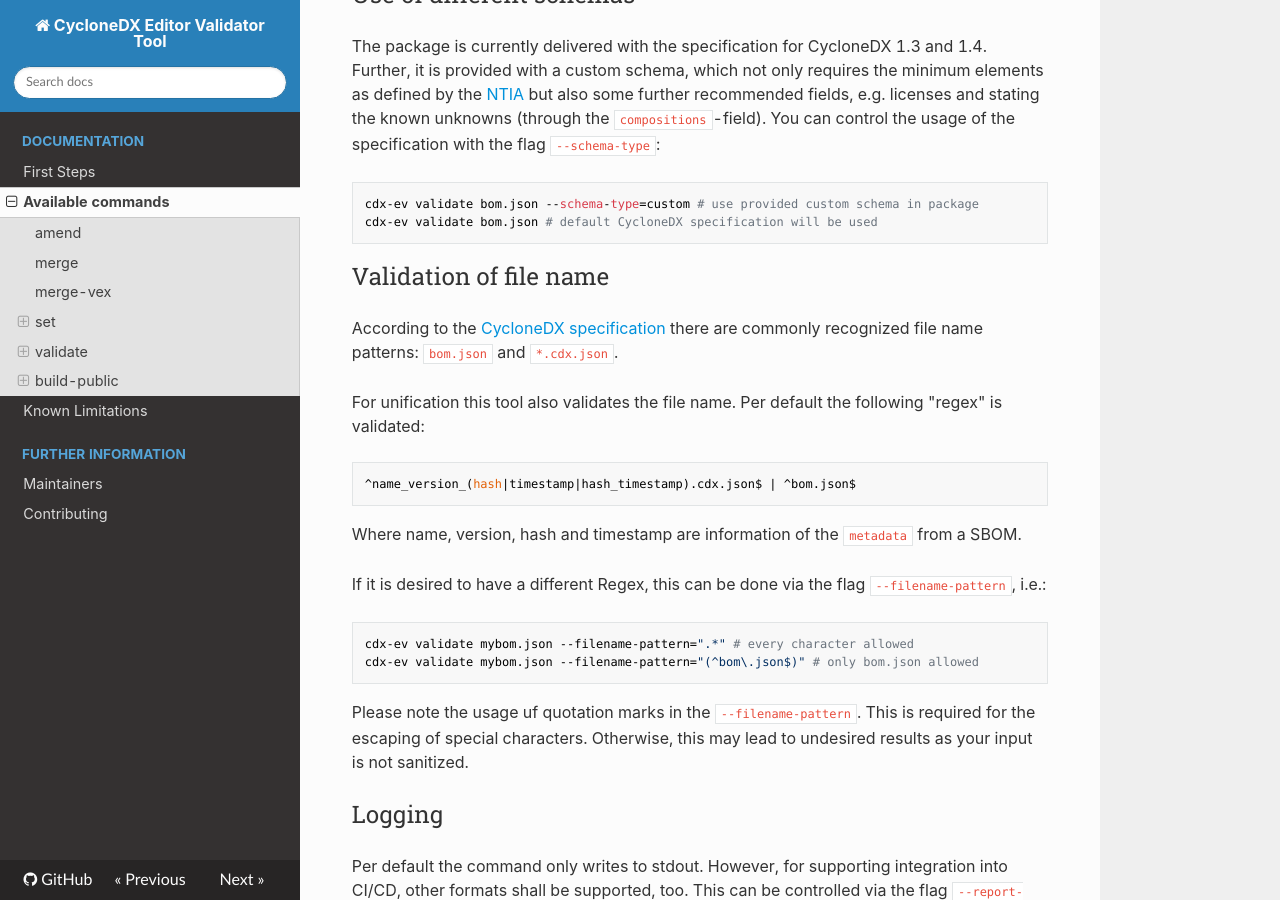
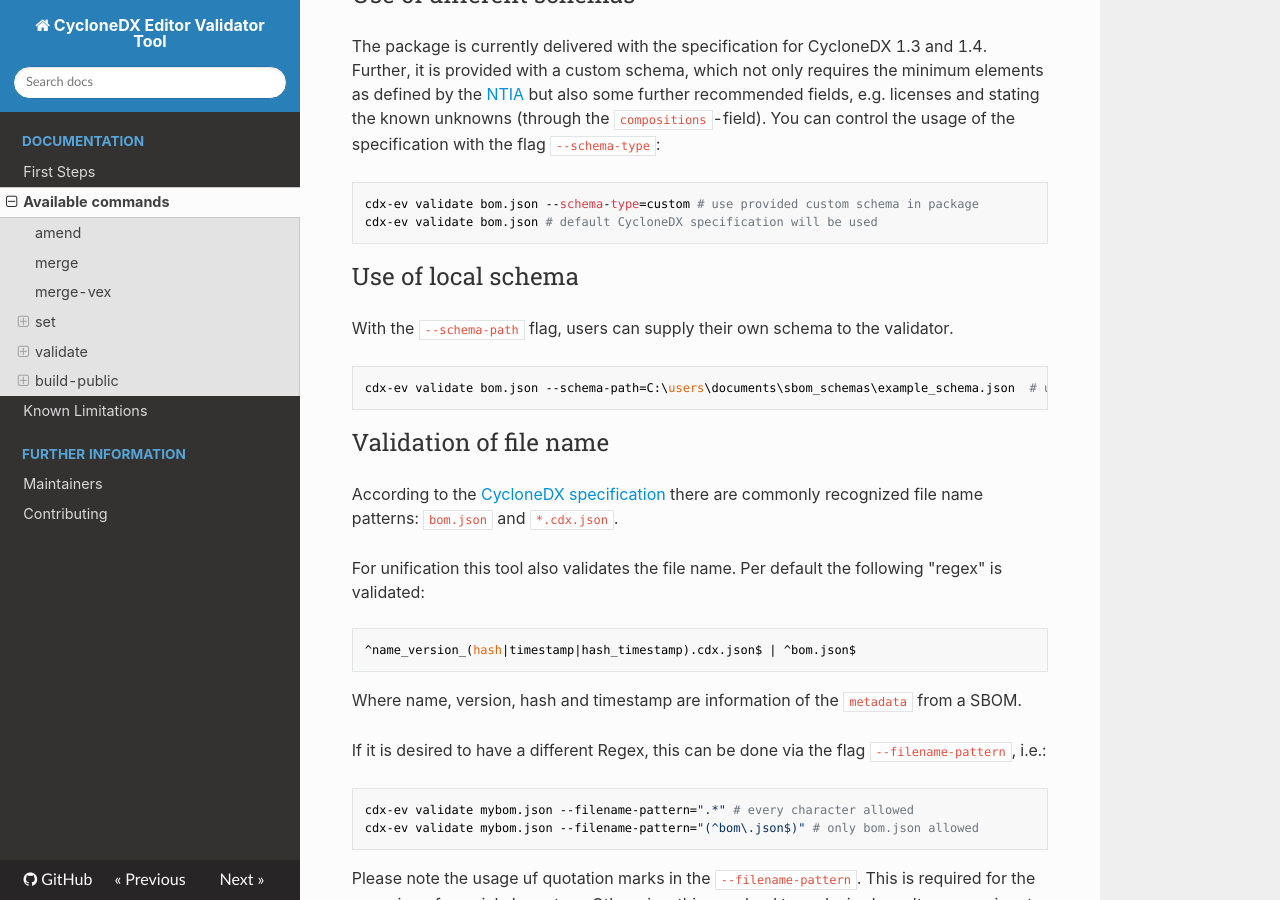
Before and after one commit to Festo-se/cyclonedx-editor-validator, an MkDocs documentation site: the page built from docs/available_commands.md, in a window 1280 px wide and 900 px high, scrolled down 4406 px. Built offline with MkDocs 1.6.1, drawn with Linux system fonts in a browser that asks for light colours; nearby versions of some CDN libraries; some web fonts are replaced.

Commit message:
Documentation for use of own schema added (#15)
Co-authored-by: italvi <58322186+italvi@users.noreply.github.com>

```diff
--- a/docs/available_commands.md
+++ b/docs/available_commands.md
@@ -153,6 +153,12 @@
     cdx-ev validate bom.json --schema-type=custom # use provided custom schema in package
     cdx-ev validate bom.json # default CycloneDX specification will be used
 
+### Use of local schema
+
+With the `--schema-path` flag, users can supply their own schema to the validator.
+
+    cdx-ev validate bom.json --schema-path=C:\users\documents\sbom_schemas\example_schema.json  # uses a schema "example_schema.json" saved on the users computer to verify the sbom
+
 ### Validation of file name
 
 According to the [CycloneDX specification](https://cyclonedx.org/specification/overview/#recognized-file-patterns) there are commonly recognized file name patterns: `bom.json` and `*.cdx.json`.
```
